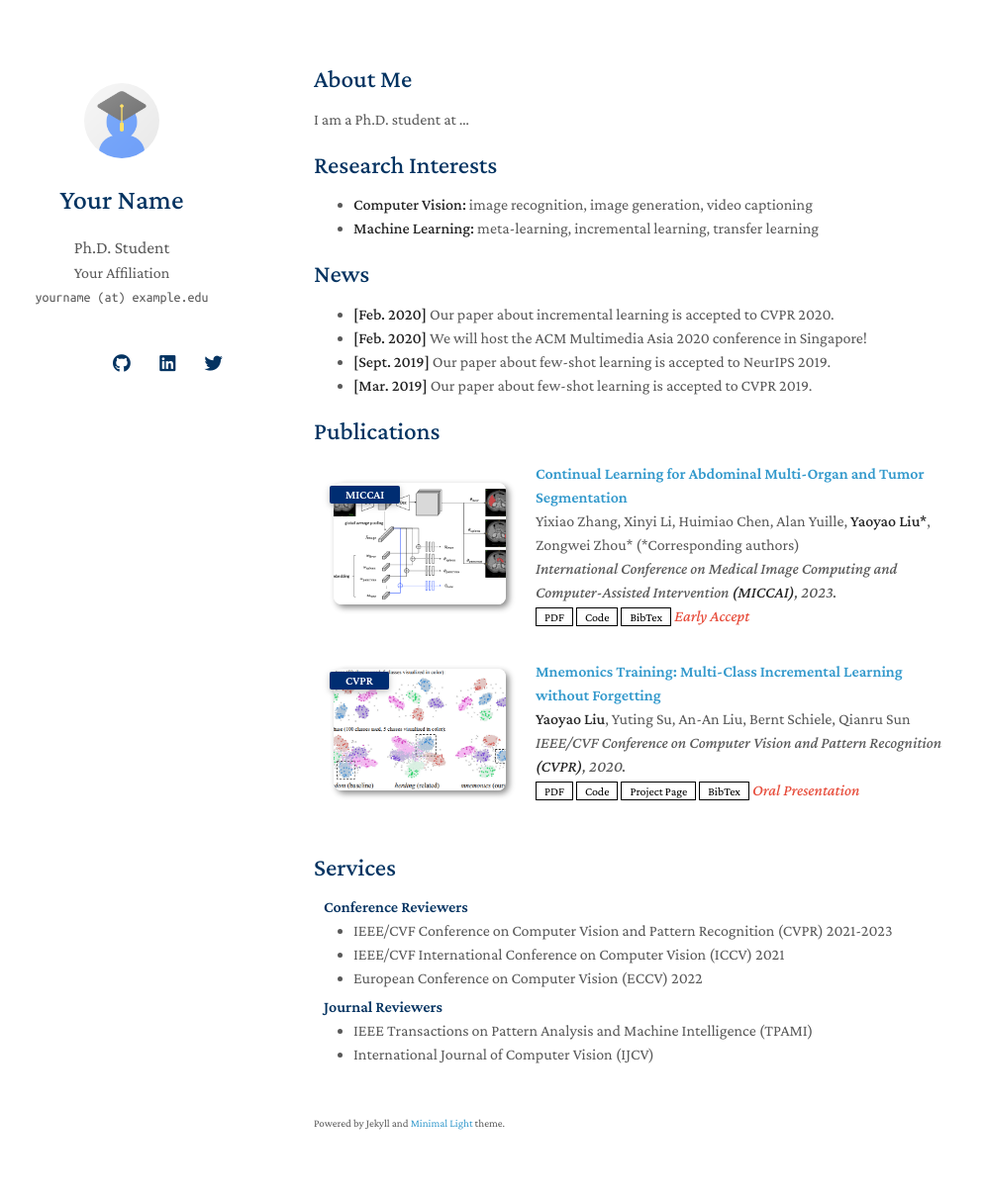
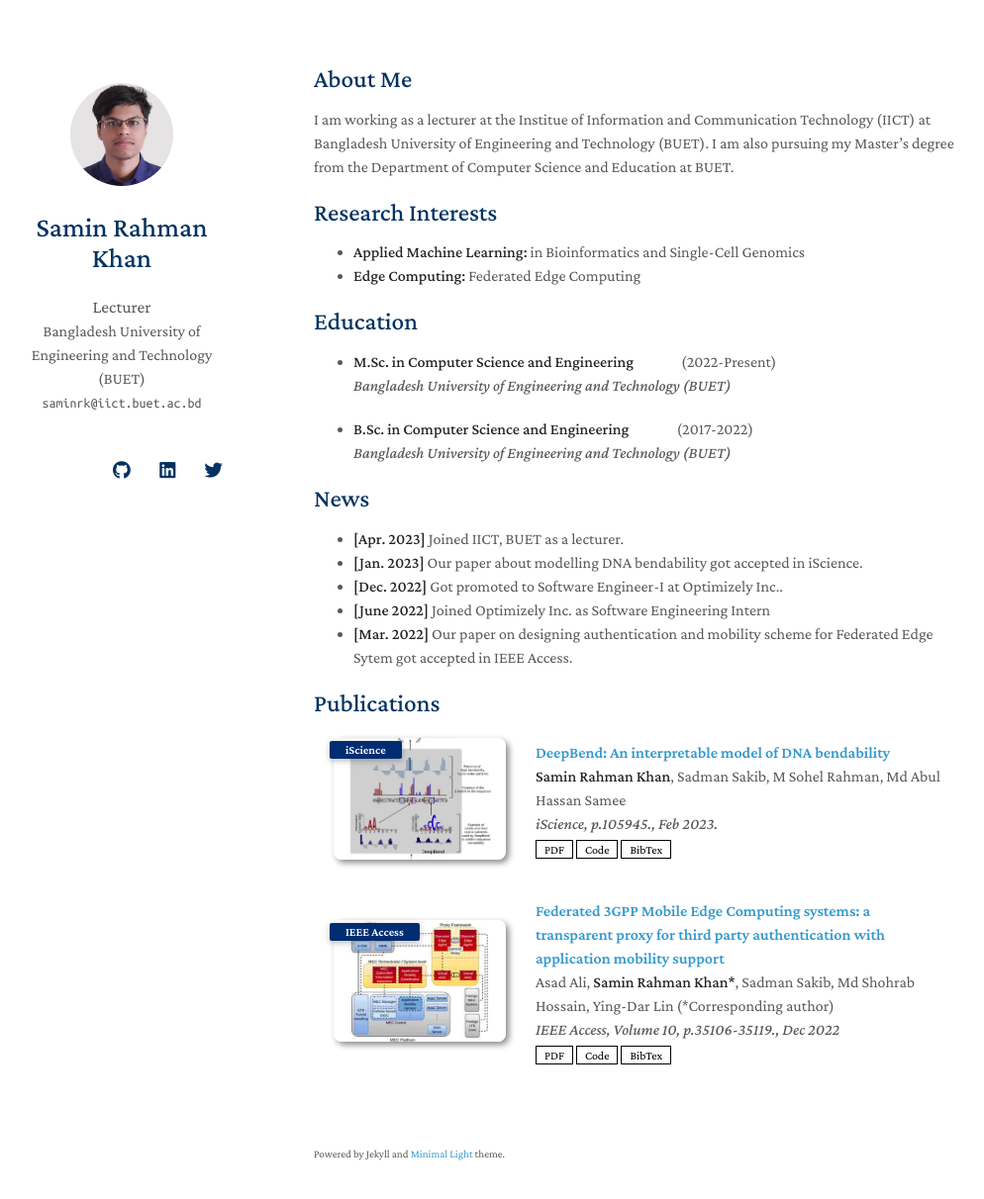
Before and after one commit to SaminRK/saminrk.github.io, a Jekyll site: the page built from index.md, in a window 1280 px wide and 1247 px high. Shown: the top 1212 px of the window at 99% size, without its empty margins (153-1147 px from the left). Built offline with Jekyll 4.4.1, drawn with Linux system fonts in a browser that asks for light colours; nearby versions of some CDN libraries; a style sheet for code colours, icons or effects is not loaded; our own code applies the rules of GitHub Pages for plain Markdown files.

Commit message:
Update with my info

```diff
--- a/_config.yml
+++ b/_config.yml
@@ -1,8 +1,8 @@
 # Basic Information
-title: Your Name
-position: Ph.D. Student
-affiliation: Your Affiliation
-email: yourname (at) example.edu
+title: Samin Rahman Khan
+position: Lecturer
+affiliation: Bangladesh University of Engineering and Technology (BUET)
+email: saminrk@iict.buet.ac.bd
 
 # Search Engine Optimization (SEO)
 # The following information is used to improve the website traffic from search engines, e.g., Google.
@@ -12,15 +12,15 @@ canonical: https://minimal-light-theme.yliu.me/
 
 # Links
 # If you don't need one of them, you may delete the corresponding line.
-google_scholar: https://scholar.google.com/
+google_scholar: https://scholar.google.com/citations?user=iEYxjzIAAAAJ&hl=en
 cv_link: assets/files/curriculum_vitae.pdf
-github_link: https://github.com/
-linkedin: https://www.linkedin.com/
-twitter: https://twitter.com/
+github_link: https://github.com/SaminRK
+linkedin: https://www.linkedin.com/in/samin-rahman-khan-381978199/
+twitter: https://twitter.com/SaminRahmanKhan
 
 # Images (e.g., your profile picture and your website's favicon)
 # "favicon" and "favicon_dark" are used for the light and dark modes, respectively.
-avatar: ./assets/img/avatar.png
+avatar: ./assets/img/Samin-Rahman-Khan.jpg
 favicon: ./assets/img/favicon.png
 favicon_dark: ./assets/img/favicon-dark.png
 
@@ -38,7 +38,7 @@ font: "Serif" # or "Sans Serif"
 
 # Google Analytics ID
 # Please remove this if you don't use Google Analytics
-google_analytics: UA-111540567-4
+# google_analytics: UA-111540567-4
 
 # Use this project as a remote theme for GitHub Pages
 # See the guide here: https://docs.github.com/en/pages/setting-up-a-github-pages-site-with-jekyll/adding-a-theme-to-your-github-pages-site-using-jekyll
--- a/_data/publications.yml
+++ b/_data/publications.yml
@@ -1,22 +1,19 @@
 main:
 
-  - title: Continual Learning for Abdominal Multi-Organ and Tumor Segmentation
-    authors: Yixiao Zhang, Xinyi Li, Huimiao Chen, Alan Yuille, <strong>Yaoyao Liu*</strong>, Zongwei Zhou* (*Corresponding authors)
-    conference_short: MICCAI
-    conference: International Conference on Medical Image Computing and Computer-Assisted Intervention <strong>(MICCAI)</strong>, 2023.
-    pdf: https://arxiv.org/pdf/2306.00988.pdf
-    code: https://github.com/MrGiovanni/ContinualLearning
-    bibtex: https://bib.yliu.me/MICCAI23.txt
-    image: ./assets/img/teaser_example_2.png
-    notes: Early Accept
+  - title: "DeepBend: An interpretable model of DNA bendability"
+    authors: <strong>Samin Rahman Khan</strong>, Sadman Sakib, M Sohel Rahman, Md Abul Hassan Samee
+    conference_short: iScience
+    conference: iScience, p.105945., Feb 2023.
+    pdf: https://www.cell.com/iscience/pdf/S2589-0042(23)00022-6.pdf
+    code: https://github.com/SameeLab-BCM/DeepBend
+    bibtex: https://bib.saminrk.me/KHAN2023105945.txt
+    image: ./assets/img/KHAN2023105945-graphical-abstract-low-res.jpg
 
-  - title: "Mnemonics Training: Multi-Class Incremental Learning without Forgetting"
-    authors: <strong>Yaoyao Liu</strong>, Yuting Su, An-An Liu, Bernt Schiele, Qianru Sun
-    conference_short: CVPR
-    conference: IEEE/CVF Conference on Computer Vision and Pattern Recognition <strong>(CVPR)</strong>, 2020.
-    pdf: https://arxiv.org/pdf/2002.10211.pdf
-    code: https://github.com/yaoyao-liu/class-incremental-learning/tree/main/mnemonics-training
-    page: https://class-il.mpi-inf.mpg.de/mnemonics/
-    bibtex: https://class-il.mpi-inf.mpg.de/mnemonics/
-    notes: Oral Presentation
-    image: ./assets/img/teaser_example.png
+  - title: "Federated 3GPP Mobile Edge Computing systems: a transparent proxy for third party authentication with application mobility support"
+    authors: Asad Ali, <strong>Samin Rahman Khan*</strong>, Sadman Sakib, Md Shohrab Hossain, Ying-Dar Lin (*Corresponding author)
+    conference_short: IEEE Access
+    conference: IEEE Access, Volume 10, p.35106-35119., Dec 2022
+    pdf: https://ieeexplore.ieee.org/stamp/stamp.jsp?tp=&arnumber=9743909
+    code: https://github.com/SaminRK/FAST-EF
+    bibtex: https://bib.saminrk.me/9743909.txt
+    image: ./assets/img/access-gagraphic-3162851.jpg
--- a/_includes/services.md
+++ b/_includes/services.md
@@ -1,4 +1,4 @@
-## Services
+<!-- ## Services
 
 <h4 style="margin:0 10px 0;">Conference Reviewers</h4>
 
@@ -13,4 +13,4 @@
 <ul style="margin:0 0 20px;">
   <li><a href="https://www.computer.org/csdl/journal/tp"><autocolor>IEEE Transactions on Pattern Analysis and Machine Intelligence (TPAMI)</autocolor></a></li>
   <li><a href="https://www.springer.com/journal/11263"><autocolor>International Journal of Computer Vision (IJCV)</autocolor></a></li>
-</ul>
+</ul> -->
--- a/index.md
+++ b/index.md
@@ -4,19 +4,27 @@ layout: homepage
 
 ## About Me
 
-I am a Ph.D. student at ...
+I am working as a lecturer at the Institue of Information and Communication Technology (IICT) at Bangladesh University of Engineering and Technology (BUET). I am also pursuing my Master's degree from the Department of Computer Science and Education at BUET.
 
 ## Research Interests
 
-- **Computer Vision:** image recognition, image generation, video captioning
-- **Machine Learning:** meta-learning, incremental learning, transfer learning
+- **Applied Machine Learning:** in Bioinformatics and Single-Cell Genomics
+- **Edge Computing:** Federated Edge Computing
+
+## Education
+- **M.Sc. in Computer Science and Engineering**   (2022-Present)<br/>
+<em>Bangladesh University of Engineering and Technology (BUET)</em>
+
+- **B.Sc. in Computer Science and Engineering**   (2017-2022)<br/>
+<em>Bangladesh University of Engineering and Technology (BUET)</em>
 
 ## News
 
-- **[Feb. 2020]** Our paper about incremental learning is accepted to CVPR 2020.
-- **[Feb. 2020]** We will host the ACM Multimedia Asia 2020 conference in Singapore!
-- **[Sept. 2019]** Our paper about few-shot learning is accepted to NeurIPS 2019.
-- **[Mar. 2019]** Our paper about few-shot learning is accepted to CVPR 2019.
+- **[Apr. 2023]** Joined IICT, BUET as a lecturer.
+- **[Jan. 2023]** Our paper about modelling DNA bendability got accepted in iScience.
+- **[Dec. 2022]** Got promoted to Software Engineer-I at Optimizely Inc..
+- **[June 2022]** Joined Optimizely Inc. as Software Engineering Intern
+- **[Mar. 2022]** Our paper on designing authentication and mobility scheme for Federated Edge Sytem got accepted in IEEE Access.
 
 {% include_relative _includes/publications.md %}
 
```
Also changed, not shown: assets/img/KHAN2023105945-graphical-abstract-low-res.jpg (added), assets/img/Samin-Rahman-Khan.jpg (added), assets/img/access-gagraphic-3162851.jpg (added), assets/img/avatar.png (deleted).
